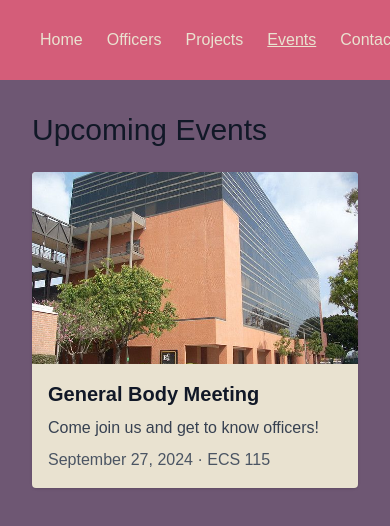
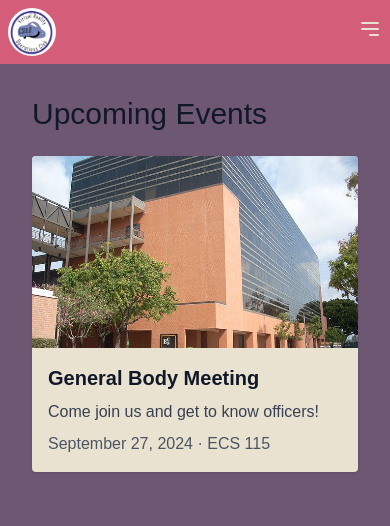
Before and after one commit to chuckmilton/xrec-website, a Next.js app: page /events in a window 390 px wide. Shown: the top 526 px of the page. Built offline with nearby package versions, Linux system fonts and the light colour scheme.

Commit message:
Update responsiveness

```diff
--- a/src/app/components/Navbar.js
+++ b/src/app/components/Navbar.js
@@ -1,26 +1,53 @@
-// components/Navbar.js
 "use client";
 
-import Link from 'next/link'
+import Link from 'next/link';
+import { useState } from 'react';
 import { useRouter } from 'next/navigation';
 
 export default function Navbar() {
-  const router = useRouter()
+  const [menuOpen, setMenuOpen] = useState(false);
+  const router = useRouter();
+
   const linkClasses = (path) =>
-    router.pathname === path ? 'underline' : 'hover:underline'
+    router.pathname === path ? 'underline' : 'hover:underline';
 
   return (
-    <nav className="bg-foreground p-4">
-      <ul className="flex items-center space-x-6 text-beige">
-        <li>
+    <nav className="bg-foreground p-2">
+      <div className="flex justify-between items-center">
+        {/* Logo */}
         <Link href="/">
           <img
             src="/images/vroc_logo.jpg"
             alt="VROC Logo"
-              className="w-12 h-12 rounded-full"
+            className="w-12 h-12 md:w-16 md:h-16 lg:w-20 lg:h-20 rounded-full"
           />
         </Link>
-        </li>
+
+        {/* Hamburger menu button for mobile */}
+        <div className="md:hidden">
+          <button
+            onClick={() => setMenuOpen(!menuOpen)}
+            className="focus:outline-none"
+          >
+            <svg
+              className="w-6 h-6 text-beige"
+              fill="none"
+              stroke="currentColor"
+              viewBox="0 0 24 24"
+              xmlns="http://www.w3.org/2000/svg"
+            >
+              <path
+                strokeLinecap="round"
+                strokeLinejoin="round"
+                strokeWidth="2"
+                d="M4 6h16M4 12h16m-8 6h8"
+              />
+            </svg>
+          </button>
+        </div>
+
+        {/* Full menu for larger screens */}
+        <ul className="hidden md:flex space-x-6 text-beige">
           <li>
             <Link href="/" className={linkClasses('/')}>
               Home
@@ -47,6 +74,42 @@ export default function Navbar() {
             </Link>
           </li>
         </ul>
+      </div>
+
+      {/* Mobile menu with slide-down transition */}
+      <div
+        className={`transition-all duration-300 ease-in-out overflow-hidden ${
+          menuOpen ? 'max-h-96' : 'max-h-0'
+        }`}
+      >
+        <ul className="mt-4 space-y-4 md:hidden text-beige">
+          <li>
+            <Link href="/" className={linkClasses('/')}>
+              Home
+            </Link>
+          </li>
+          <li>
+            <Link href="/officers" className={linkClasses('/officers')}>
+              Officers
+            </Link>
+          </li>
+          <li>
+            <Link href="/projects" className={linkClasses('/projects')}>
+              Projects
+            </Link>
+          </li>
+          <li>
+            <Link href="/events" className={linkClasses('/events')}>
+              Events
+            </Link>
+          </li>
+          <li>
+            <Link href="/contact" className={linkClasses('/contact')}>
+              Contact
+            </Link>
+          </li>
+        </ul>
+      </div>
     </nav>
-  )
+  );
 }
--- a/src/app/page.js
+++ b/src/app/page.js
@@ -1,18 +1,17 @@
-// app/page.js
-import Navbar from './components/Navbar'
+import Navbar from './components/Navbar';
 
 export default function Home() {
   return (
     <div>
       <Navbar />
-      <main className="flex flex-col items-center justify-center h-screen text-center">
-        <h1 className="text-5xl font-bold text-beige">
+      <main className="flex flex-col items-center justify-center h-[85vh] text-center">
+        <h1 className="text-4xl sm:text-5xl md:text-6xl lg:text-7xl font-bold text-beige mt-4">
           XR Engineering Club
         </h1>
-        <p className="mt-4 text-xl text-beige">
+        <p className="mt-2 text-lg sm:text-xl md:text-2xl text-beige">
           Welcome to XREC's Official Website
         </p>
       </main>
     </div>
-  )
+  );
 }
```
Lines whose indentation alone changed are shown as unchanged.
